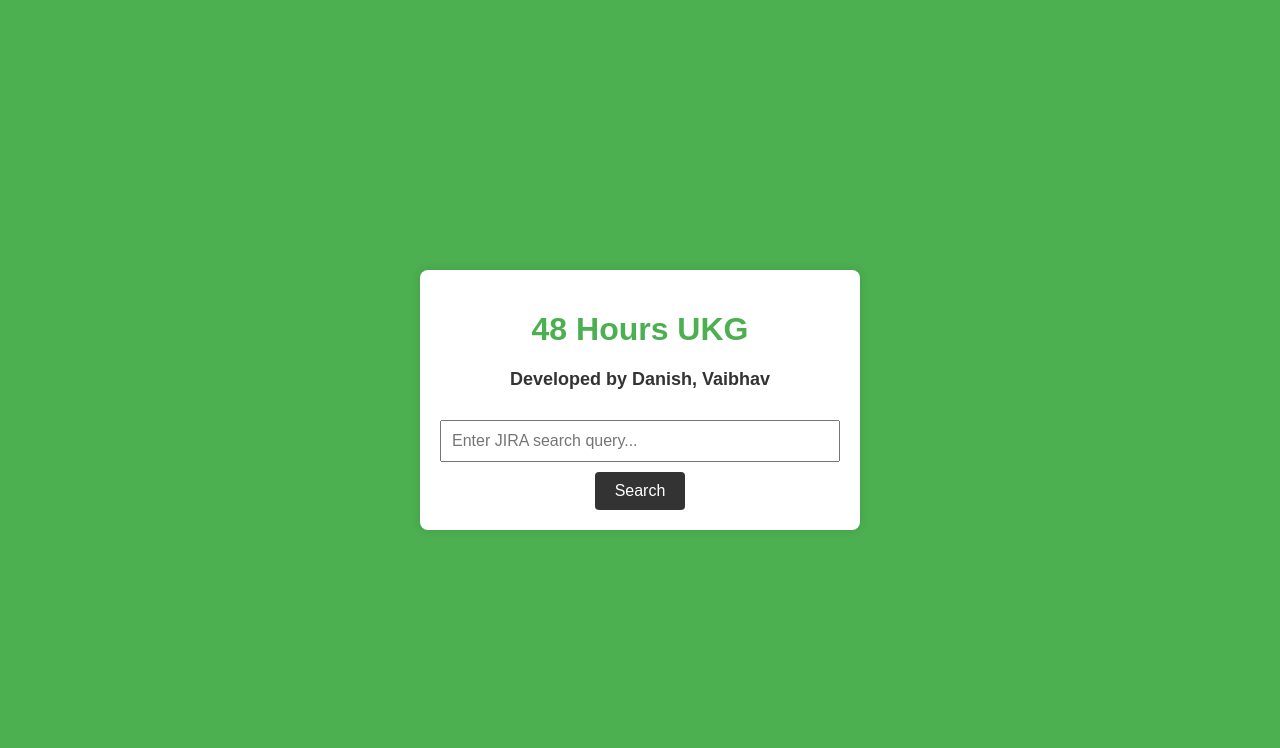
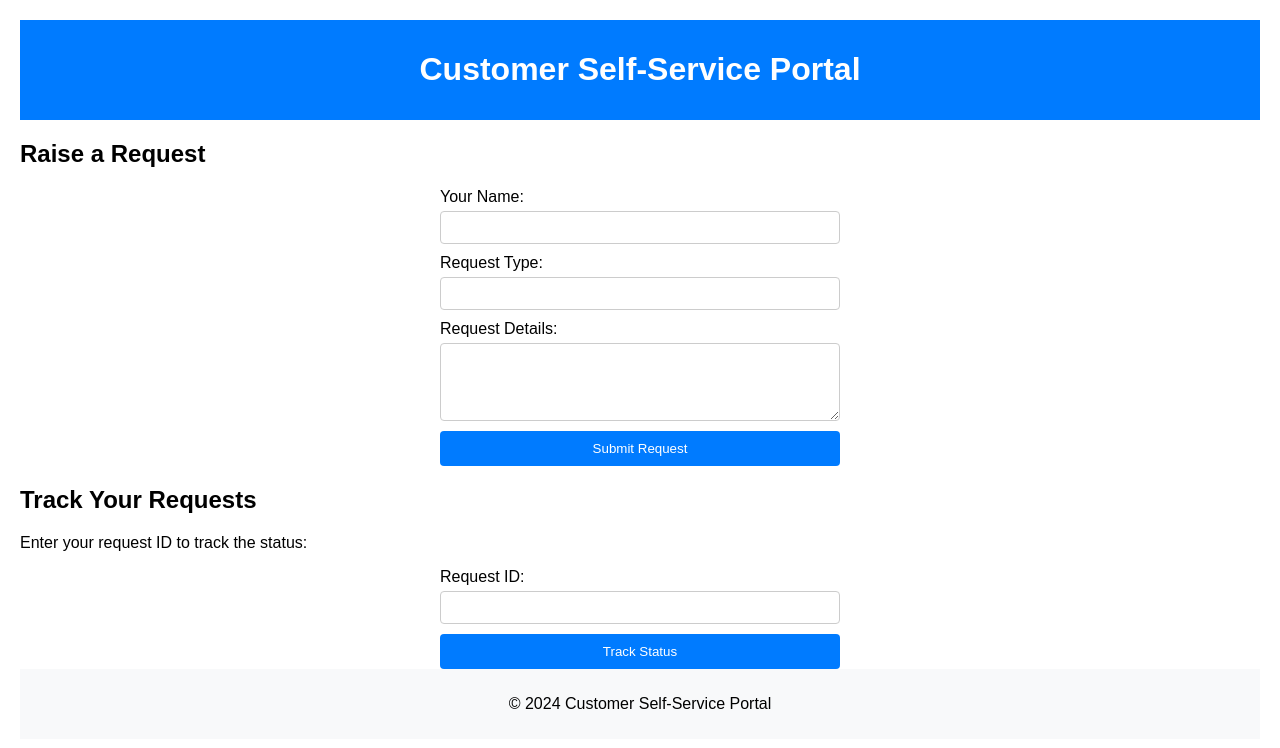
Before and after one commit to DanishUKG/IssueKnowledgeBase, a plain HTML site: page index.html in a window 1280 px wide. Drawn offline with Linux system fonts and the light colour scheme.

Commit message:
Update index.html

```diff
--- a/index.html
+++ b/index.html
@@ -3,90 +3,105 @@
 <head>
     <meta charset="UTF-8">
     <meta name="viewport" content="width=device-width, initial-scale=1.0">
-    <title>48 Hours UKG</title>
+    <title>Customer Self-Service Portal</title>
     <style>
+        /* Add your styles here */
         body {
-            font-family: 'Arial', sans-serif;
-            background-color: #4caf50; /* UKG green */
-            margin: 0;
-            padding: 0;
-            display: flex;
-            justify-content: center;
-            align-items: center;
-            height: 100vh;
+            font-family: Arial, sans-serif;
+            margin: 20px;
         }
-
-        .container {
-            background-color: #ffffff;
-            padding: 20px;
-            border-radius: 8px;
-            box-shadow: 0 0 10px rgba(0, 0, 0, 0.1);
-            width: 400px;
-            max-width: 100%;
+        header {
+            background-color: #007BFF;
+            color: #fff;
+            padding: 10px;
             text-align: center;
         }
-
-        h1 {
-            color: #4caf50; /* UKG green */
-            font-size: 32px;
+        section {
+            margin-top: 20px;
         }
-
-        h2 {
-            color: #333;
-            font-size: 18px;
-            margin-bottom: 20px;
+        form {
+            display: flex;
+            flex-direction: column;
+            max-width: 400px;
+            margin: 0 auto;
         }
-
-        input {
-            width: 100%;
+        label {
+            margin-bottom: 5px;
+        }
+        input, textarea {
+            margin-bottom: 10px;
+            padding: 8px;
+            border: 1px solid #ccc;
+            border-radius: 4px;
+        }
+        button {
+            background-color: #007BFF;
+            color: #fff;
             padding: 10px;
-            margin: 10px 0;
-            box-sizing: border-box;
-            font-size: 16px;
-        }
-
-        button {
-            background-color: #333; /* Dark grey */
-            color: #ffffff;
-            padding: 10px 20px;
-            font-size: 16px;
             border: none;
             border-radius: 4px;
             cursor: pointer;
         }
-
         button:hover {
-            background-color: #555; /* Slightly darker grey */
+            background-color: #0056b3;
+        }
+        footer {
+            background-color: #f8f9fa;
+            padding: 10px;
+            text-align: center;
         }
     </style>
 </head>
 <body>
-    <div class="container">
-        <h1>48 Hours UKG</h1>
-        <h2>Developed by Danish, Vaibhav</h2>
-        <input type="text" id="searchInput" placeholder="Enter JIRA search query...">
-        <button onclick="performSearch()">Search</button>
+    <header>
+        <h1>Customer Self-Service Portal</h1>
+    </header>
 
-        <!-- Results will be displayed here -->
-        <div id="searchResults"></div>
+    <section>
+        <h2>Raise a Request</h2>
+        <form id="requestForm">
+            <label for="customerName">Your Name:</label>
+            <input type="text" id="customerName" name="customerName" required>
 
-        <script>
-            function performSearch() {
-                // Get the search query from the input
-                var searchQuery = document.getElementById('searchInput').value;
+            <label for="requestType">Request Type:</label>
+            <input type="text" id="requestType" name="requestType" required>
 
-                // Perform your JIRA search logic here
-                // You may use AJAX or fetch to communicate with your JIRA API
+            <label for="requestDetails">Request Details:</label>
+            <textarea id="requestDetails" name="requestDetails" rows="4" required></textarea>
 
-                // For demonstration purposes, let's just display the query
-                displayResults('Search Results: ' + searchQuery);
-            }
+            <button type="button" onclick="submitRequest()">Submit Request</button>
+        </form>
+    </section>
 
-            function displayResults(results) {
-                // Display the results in the designated div
-                document.getElementById('searchResults').innerHTML = '<p>' + results + '</p>';
-            }
-        </script>
-    </div>
+    <section>
+        <h2>Track Your Requests</h2>
+        <p>Enter your request ID to track the status:</p>
+        <form id="trackForm">
+            <label for="requestID">Request ID:</label>
+            <input type="text" id="requestID" name="requestID" required>
+
+            <button type="button" onclick="trackStatus()">Track Status</button>
+        </form>
+        <div id="statusResult"></div>
+    </section>
+
+    <footer>
+        <p>&copy; 2024 Customer Self-Service Portal</p>
+    </footer>
+
+    <script>
+        function submitRequest() {
+            // Add logic to submit the request to the server and integrate with JIRA API
+            alert('Request submitted successfully!');
+            document.getElementById('requestForm').reset();
+        }
+
+        function trackStatus() {
+            // Add logic to track the status using the request ID and JIRA API
+            const requestID = document.getElementById('requestID').value;
+            // Display the status (for demo purposes)
+            document.getElementById('statusResult').innerHTML = `Status for Request ID ${requestID}: In Progress`;
+        }
+    </script>
 </body>
 </html>
```
